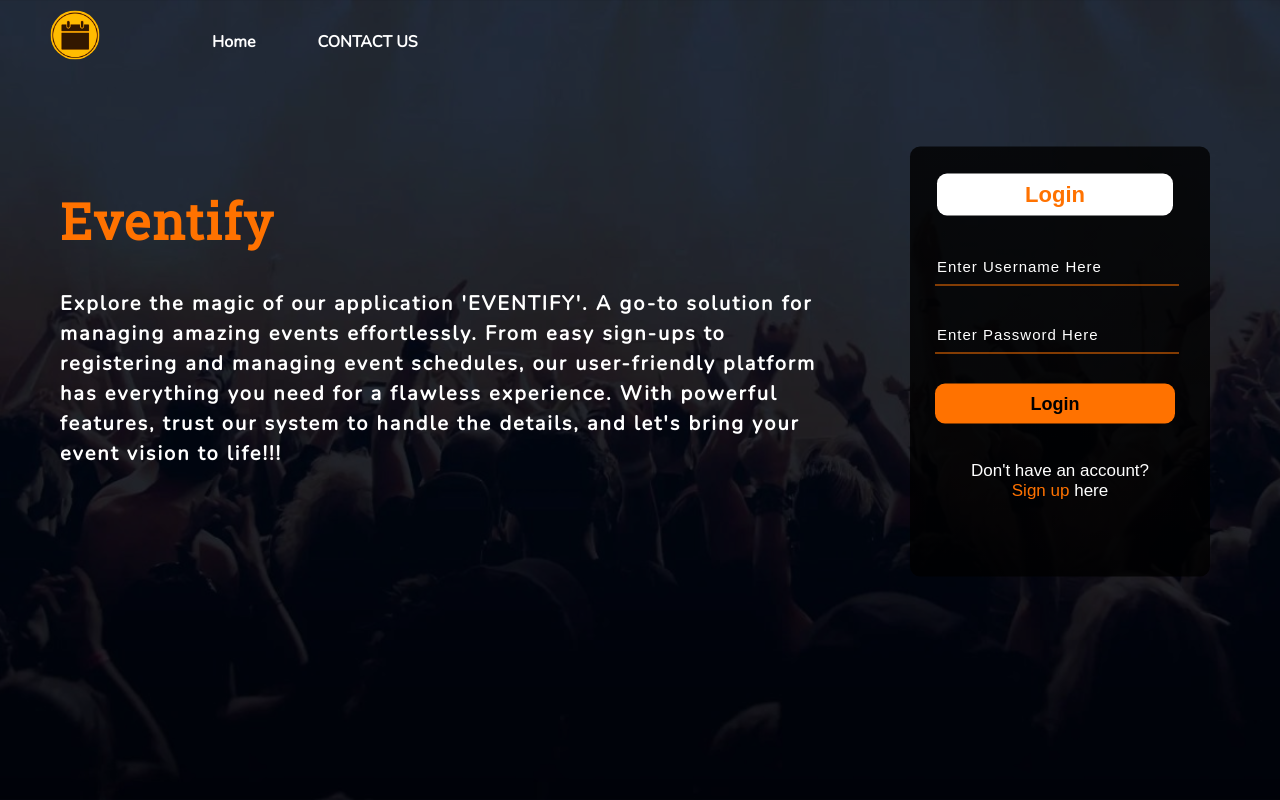
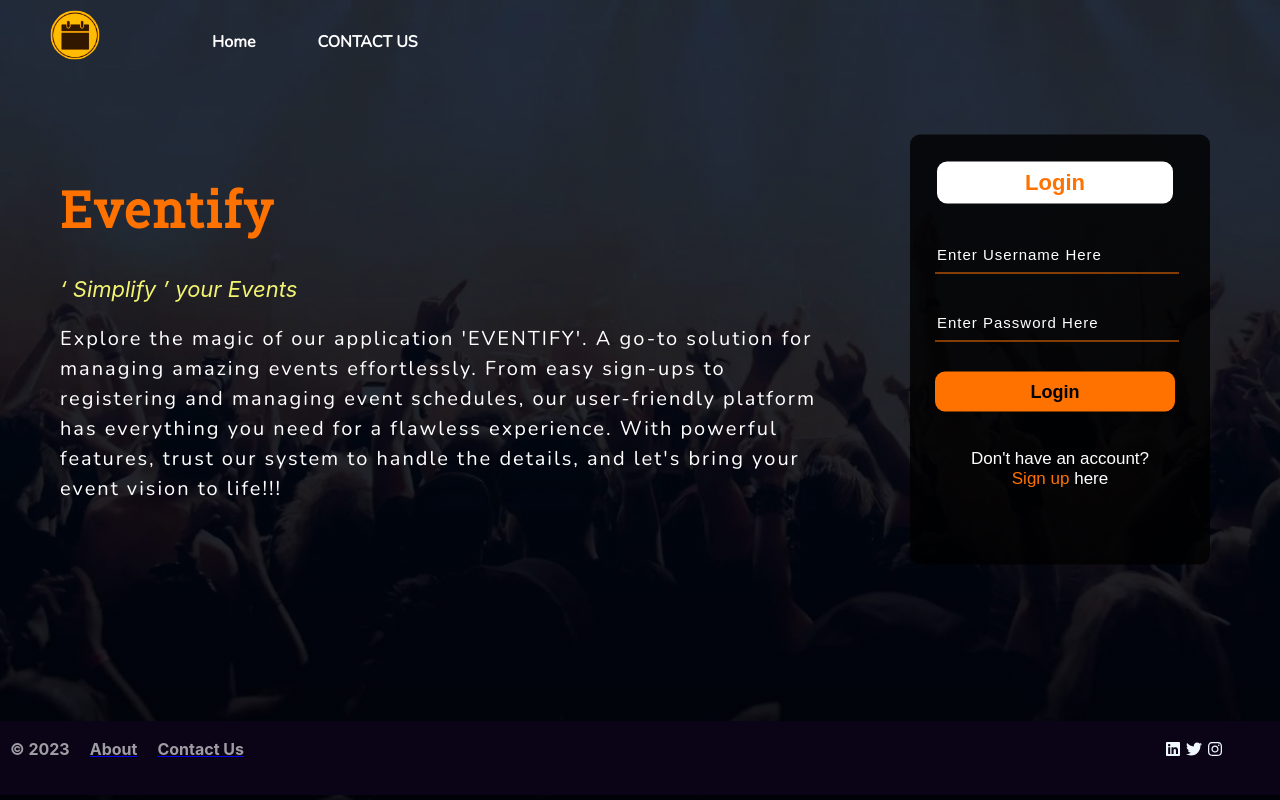
Before and after one commit to SmritiVM/Event-Management-System, a React (Create React App) app in the folder frontend/: page /#/ in a window 1280 px wide. Shown: the top 800 px of the page. Built offline with nearby package versions, Linux system fonts and the light colour scheme.

Commit message:
Add tagline + content on logging in

```diff
--- a/frontend/src/components/Home/Home.css
+++ b/frontend/src/components/Home/Home.css
@@ -73,19 +73,22 @@
     font-family: 'Roboto Slab';
     font-size: 50px;
     padding-left: 20px;
-    margin-top: 9%;
+    margin-top: 8%;
     letter-spacing: 2px;
-    margin-bottom: 400px;
     color: #ff7200;
+}
+
+.tagline{
+    font-size: 22px;
+    padding-left: 20px;
+    color: rgb(243, 243, 114);
 }
 
 .about{
     font-family: 'Nunito';
     font-size: 20px;
-    padding-left: 0px;
-    margin-top: 3%;
+    padding-left: 20px;
     letter-spacing: 2px;
-    margin-bottom: 400px;
     padding-bottom: 25px;
     margin-right: 35%;
     line-height: 30px;
--- a/frontend/src/components/Home/Home.js
+++ b/frontend/src/components/Home/Home.js
@@ -17,12 +17,17 @@ export default function Home(props){
     if (!isLoggedIn || isLoggedIn === "false"){
         return(
             <div class="content">
-                <h1>Eventify
-                    <p className="about">Explore the magic of our application 'EVENTIFY'.
+                <div>
+                <h1>Eventify</h1>
+                    <p className="tagline">
+                        <em> ‘ Simplify ’ your Events </em>
+                    </p>
+                    <p className="about">
+                    Explore the magic of our application 'EVENTIFY'.
                     A go-to solution for managing amazing events effortlessly. From easy sign-ups to registering and managing event schedules, our user-friendly platform has everything you need for a flawless experience.
                     With powerful features, trust our system to handle the details, and let's bring your event vision to life!!!
-</p>
-                </h1>
+                    </p>
+                </div>
 
                 <Login/>
             </div>
@@ -33,7 +38,17 @@ export default function Home(props){
     else{
         return(
             <div class = "content">
-                <h1>Eventify </h1>
+                <div>
+                <h1>Eventify</h1>
+                    <p className="tagline">
+                        <em> ‘ Simplify ’ your Events </em>
+                    </p>
+                    <p className="about">
+                    Explore the magic of our application 'EVENTIFY'.
+                    A go-to solution for managing amazing events effortlessly. From easy sign-ups to registering and managing event schedules, our user-friendly platform has everything you need for a flawless experience.
+                    With powerful features, trust our system to handle the details, and let's bring your event vision to life!!!
+                    </p>
+                </div>
             </div>
 
         )
```
